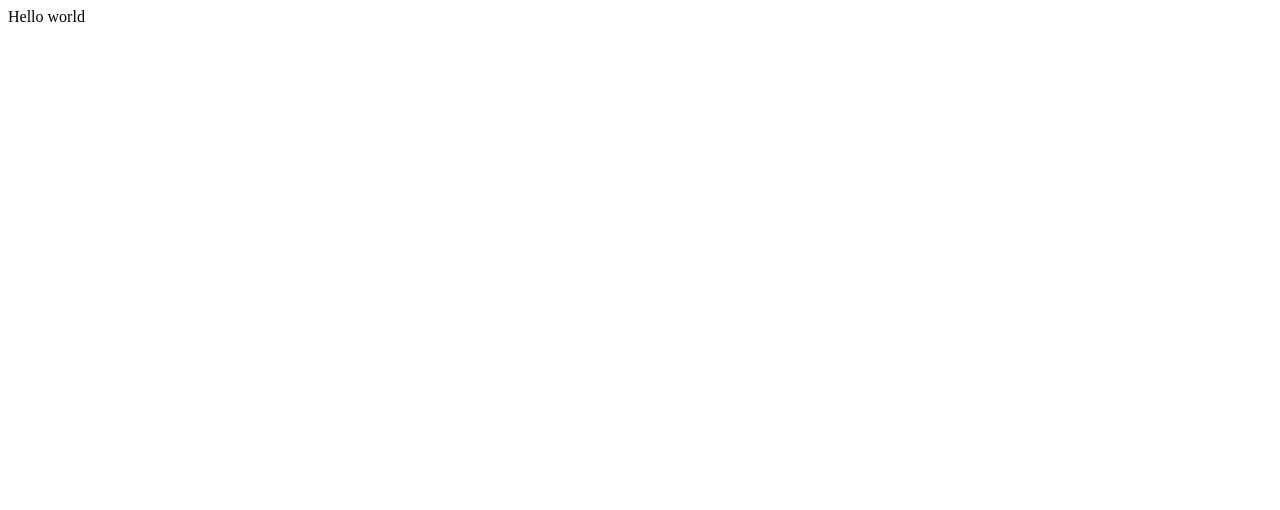
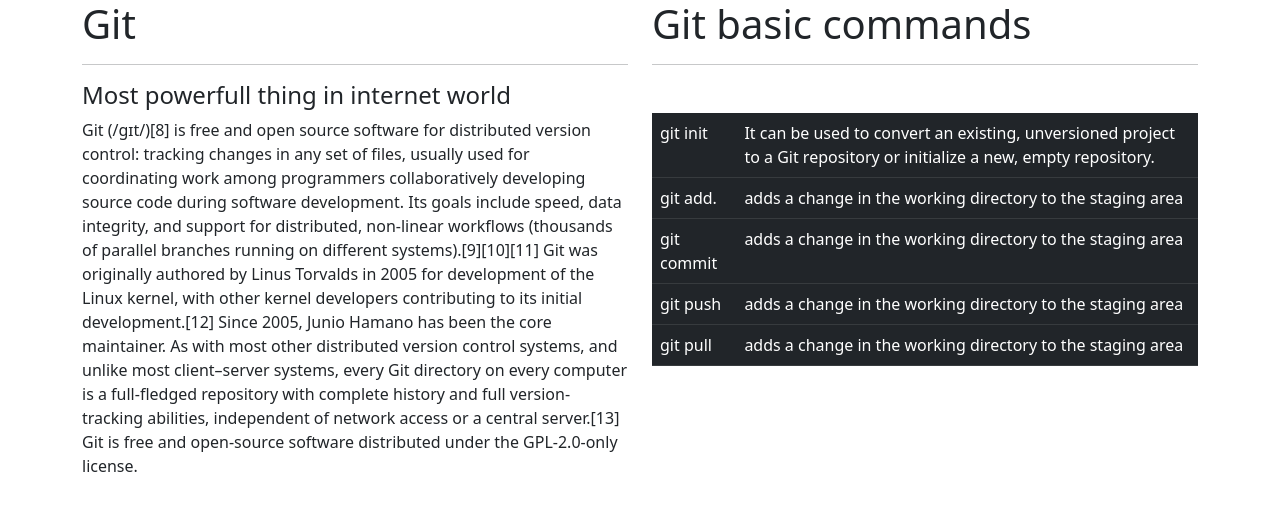
Before and after one commit to Akshitasdf/last-class-of-github, a plain HTML site: page index.html in a window 1280 px wide. Drawn offline with nearby package versions, Linux system fonts and the light colour scheme.

Commit message:
made a small web about git

```diff
--- a/index.html
+++ b/index.html
@@ -5,19 +5,51 @@
   <meta charset="utf-8">
   <meta name="viewport" content="width=device-width">
   <title>replit</title>
+  <!-- CSS only -->
+<link href="https://cdn.jsdelivr.net/npm/bootstrap@5.2.2/dist/css/bootstrap.min.css" rel="stylesheet" integrity="sha384-Zenh87qX5JnK2Jl0vWa8Ck2rdkQ2Bzep5IDxbcnCeuOxjzrPF/et3URy9Bv1WTRi" crossorigin="anonymous">
   <link href="style.css" rel="stylesheet" type="text/css" />
 </head>
 
 <body>
-  Hello world
-  <script src="script.js"></script>
+<div class="container">
+  <div class="row">
+    <div class="col-lg-6">
+     <h1>Git</h1><hr>
+      <h4>Most powerfull thing in internet world</h4>
+      <p>Git (/ɡɪt/)[8] is free and open source software for distributed version control: tracking changes in any set of files, usually used for coordinating work among programmers collaboratively developing source code during software development. Its goals include speed, data integrity, and support for distributed, non-linear workflows (thousands of parallel branches running on different systems).[9][10][11]
 
- <!--
-  This script places a badge on your repl's full-browser view back to your repl's cover
-  page. Try various colors for the theme: dark, light, red, orange, yellow, lime, green,
-  teal, blue, blurple, magenta, pink!
-  -->
-  <script src="https://replit.com/public/js/replit-badge.js" theme="blue" defer></script>
+Git was originally authored by Linus Torvalds in 2005 for development of the Linux kernel, with other kernel developers contributing to its initial development.[12] Since 2005, Junio Hamano has been the core maintainer. As with most other distributed version control systems, and unlike most client–server systems, every Git directory on every computer is a full-fledged repository with complete history and full version-tracking abilities, independent of network access or a central server.[13] Git is free and open-source software distributed under the GPL-2.0-only license.</p>
+    </div>
+    <div class="col-lg-6 ">
+      <h1>Git basic commands</h1><hr>
+      <table class="table table-dark  table-hover mt-5 p-2">
+        <tr>
+          <td>git init</td>
+        <td>It can be used to convert an existing, unversioned project to a Git repository or initialize a new, empty repository.</td>
+
+        </tr>
+        <tr>
+          <td>git add.</td>
+          <td>adds a change in the working directory to the staging area</td>
+        </tr>
+       <td>git commit</td>
+          <td>adds a change in the working directory to the staging area</td>
+        </tr>
+
+               <td>git push </td>
+          <td>adds a change in the working directory to the staging area</td>
+        </tr>
+
+               <td>git pull</td>
+          <td>adds a change in the working directory to the staging area</td>
+        </tr>
+
+      </table>
+    </div>
+  </div>
+
+
+</div>
 </body>
 
 </html>
```
